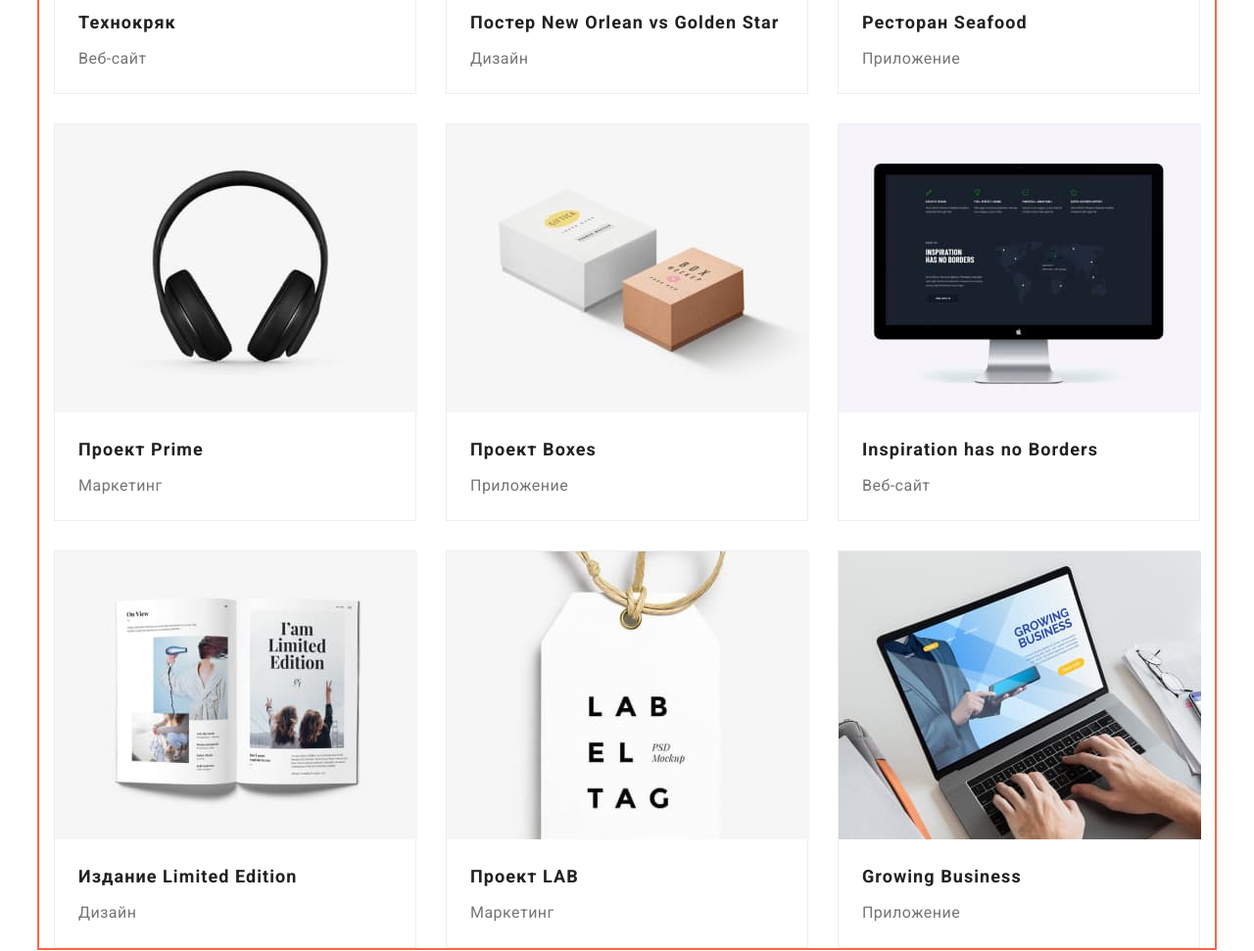
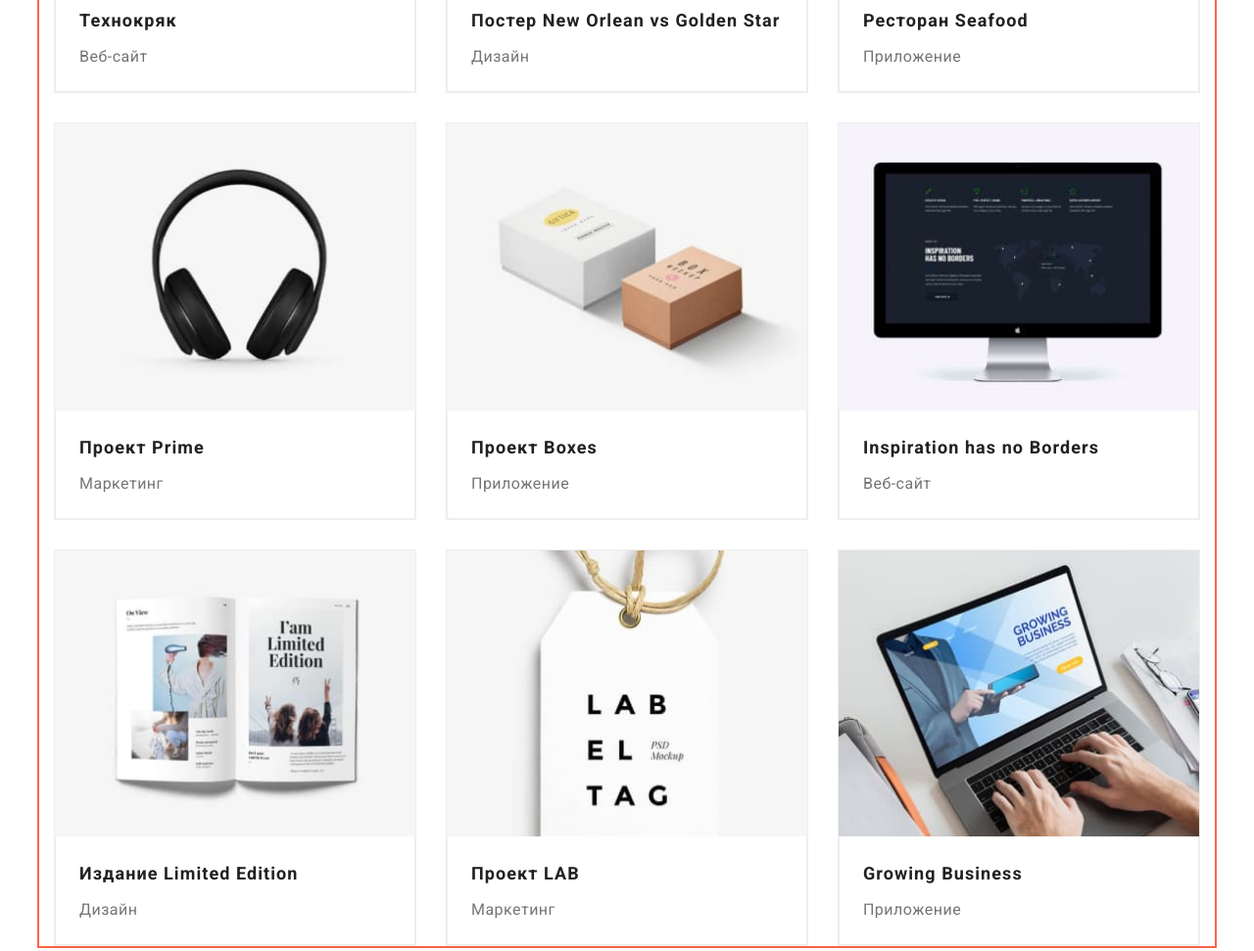
Before and after one commit to Vlutskyy/goit-markup-hw-03, a plain HTML site: page portfolio.html in a window 1280 px wide. Shown: the part 573-1544 px from the top of the page at 98% size. Drawn offline with Linux system fonts and the light colour scheme.

Commit message:
Исправил галерею

```diff
--- a/css/styles.css
+++ b/css/styles.css
@@ -28,7 +28,10 @@ button {
 }
 img {
   display: block;
+  max-width: 100%;
+  height: auto;
 }
+
 .list {
   list-style: none;
 }
@@ -207,7 +210,7 @@ img {
   margin-bottom: 50px;
 }
 .image {
-  padding-top: 94px;
+  padding-top: 47px;
   padding-bottom: 94px;
 }
 .image-item:not(:last-child) {
@@ -397,7 +400,6 @@ img {
 .galery-item {
   background: #ffffff;
   border: 1px solid #eeeeee;
-  box-sizing: border-box;
   width: calc((100% - 90px) / 3);
   margin-left: 30px;
   margin-top: 30px;
@@ -405,4 +407,6 @@ img {
 }
 .galery-content {
   padding: 20px 24px 20px 24px;
+  border: 1px solid #eeeeee;
+  border-top: none;
 }
--- a/portfolio.html
+++ b/portfolio.html
@@ -13,9 +13,8 @@
       href="https://fonts.googleapis.com/css2?family=Raleway:wght@700&family=Roboto:wght@400;500;700;900&display=swap"
       rel="stylesheet"
     />
-    <link rel="stylesheet" href="/css/modern-normalize.css">
+    <link rel="stylesheet" href="/css/modern-normalize.css" />
     <link rel="stylesheet" href="./css/styles.css" />
-
   </head>
 
   <body>
@@ -79,40 +78,45 @@
                 <img src="./img/технокряк.jpg" alt="технокряк" width="370" height="294" />
                 <div class="galery-content">
                   <h2 class="galery-after-title">Технокряк</h2>
-                <p class="galery-text">Веб-сайт</p></a
-              ></div>
+                  <p class="galery-text">Веб-сайт</p>
+                </div></a
+              >
             </li>
             <li class="galery-item">
               <a class="link galery-link" href=""
                 ><img src="./img/постер.jpg" alt="постер" width="370" height="294" />
                 <div class="galery-content">
                   <h2 class="galery-after-title">Постер New Orlean vs Golden Star</h2>
-                <p class="galery-text">Дизайн</p></a
-              ></div>
+                  <p class="galery-text">Дизайн</p>
+                </div></a
+              >
             </li>
             <li class="galery-item">
               <a class="link galery-link" href=""
                 ><img src="./img/ресторан.jpg" alt="ресторан" width="370" height="294" />
                 <div class="galery-content">
                   <h2 class="galery-after-title">Ресторан Seafood</h2>
-                <p class="galery-text">Приложение</p></a
-              ></div>
+                  <p class="galery-text">Приложение</p>
+                </div></a
+              >
             </li>
             <li class="galery-item">
               <a class="link galery-link" href=""
                 ><img src="./img/Prime.jpg" alt="проект Prime" width="370" height="294" />
                 <div class="galery-content">
                   <h2 class="galery-after-title">Проект Prime</h2>
-                <p class="galery-text">Маркетинг</p></a
-              ></div>
+                  <p class="galery-text">Маркетинг</p>
+                </div></a
+              >
             </li>
             <li class="galery-item">
               <a class="link galery-link" href=""
                 ><img src="./img/Boxes.jpg" alt="проект Boxes" width="370" height="294" />
                 <div class="galery-content">
                   <h2 class="galery-after-title">Проект Boxes</h2>
-                <p class="galery-text">Приложение</p></a
-              ></div>
+                  <p class="galery-text">Приложение</p>
+                </div></a
+              >
             </li>
             <li class="galery-item">
               <a class="link galery-link" href=""
@@ -124,8 +128,9 @@
                 />
                 <div class="galery-content">
                   <h2 class="galery-after-title">Inspiration has no Borders</h2>
-                <p class="galery-text">Веб-сайт</p></a
-              ></div>
+                  <p class="galery-text">Веб-сайт</p>
+                </div></a
+              >
             </li>
             <li class="galery-item">
               <a class="link galery-link" href=""
@@ -137,24 +142,27 @@
                 />
                 <div class="galery-content">
                   <h2 class="galery-after-title">Издание Limited Edition</h2>
-                <p class="galery-text">Дизайн</p></a
-              ></div>
+                  <p class="galery-text">Дизайн</p>
+                </div></a
+              >
             </li>
             <li class="galery-item">
               <a class="link galery-link" href=""
                 ><img src="./img/LAB.jpg" alt="проект lab" width="370" height="294" />
                 <div class="galery-content">
                   <h2 class="galery-after-title">Проект LAB</h2>
-                <p class="galery-text">Маркетинг</p></a
-              ></div>
+                  <p class="galery-text">Маркетинг</p>
+                </div></a
+              >
             </li>
             <li class="galery-item">
               <a class="link galery-link" href=""
                 ><img src="./img/growing.jpg" alt="growing business" width="370" height="294" />
                 <div class="galery-content">
                   <h2 class="galery-after-title">Growing Business</h2>
-                <p class="galery-text">Приложение</p></a
-              ></div>
+                  <p class="galery-text">Приложение</p>
+                </div></a
+              >
             </li>
           </ul>
         </div>
```
Lines whose indentation alone changed are shown as unchanged.
